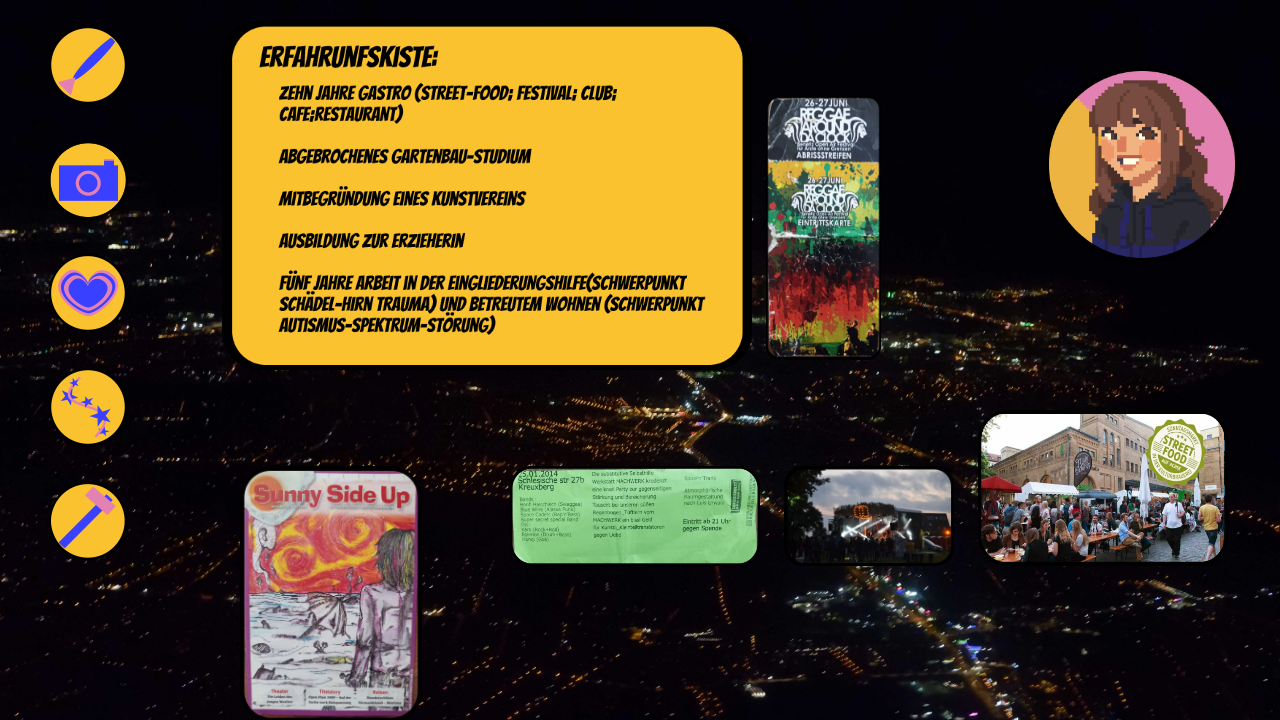
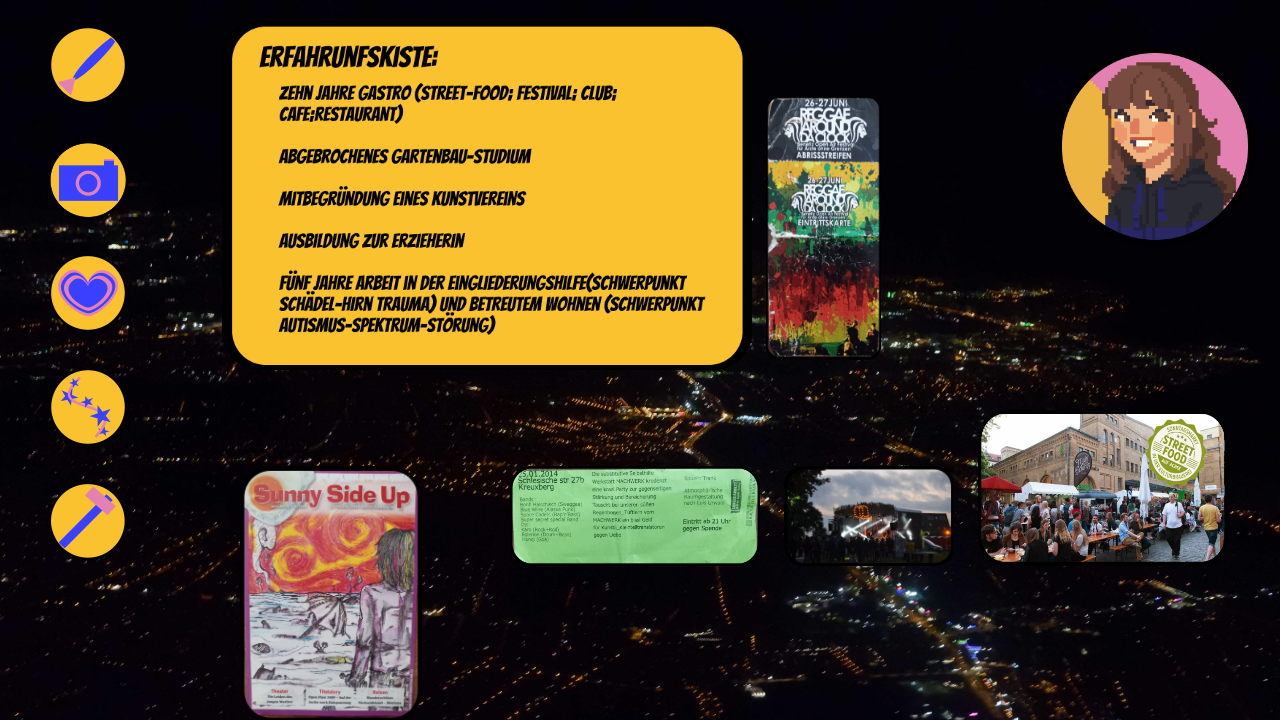
Before and after one commit to M9m9-r/Website1.1, a plain HTML site: page Erfahrung.html in a window 1280 px wide. Shown: the top 720 px of the page. Drawn offline with Linux system fonts and the light colour scheme.

Commit message:
Update erfahrung.css

```diff
--- a/erfahrung.css
+++ b/erfahrung.css
@@ -5,9 +5,9 @@
   }
 
   .me {
-      float: right;
-      padding-right: 50px;
-      padding-top: -75px;
+       float: right;
+      padding-right: 3%;
+      top: -18px;
        width: 130px;
        height: 195px;
        position: relative;
```
